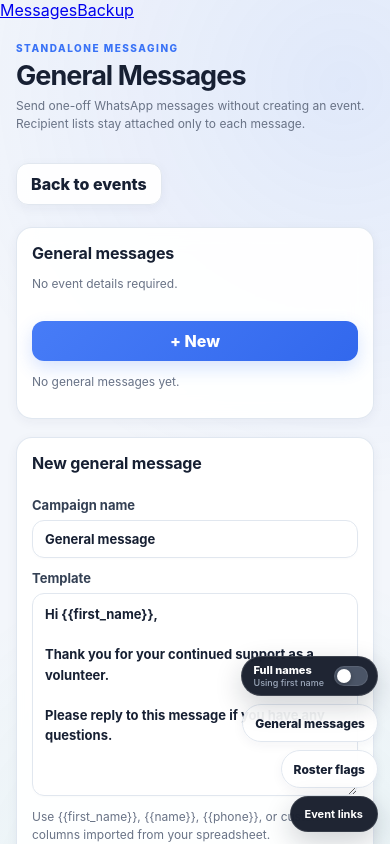
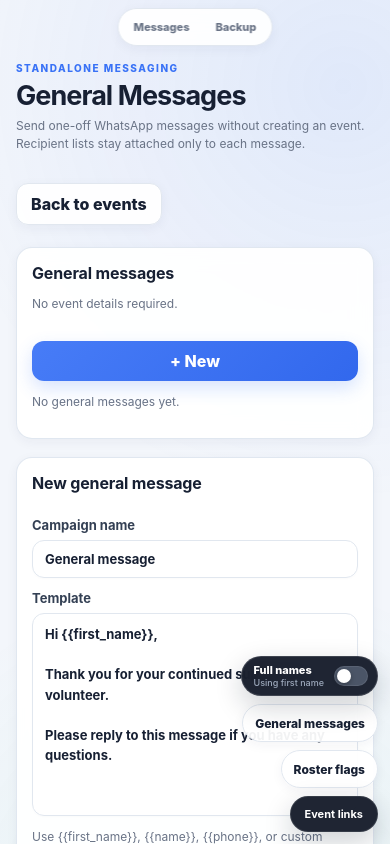
Before and after one commit to aqideh/volmessagetool, a Next.js app: page /general in a window 390 px wide. Shown: the top 844 px of the page. Built offline with nearby package versions, Linux system fonts and the light colour scheme.

Commit message:
style: polish general and roster utility views

```diff
--- a/app/general-messaging.css
+++ b/app/general-messaging.css
@@ -1,6 +1,33 @@
+.general-subnav {
+  position: fixed;
+  top: 14px;
+  left: 50%;
+  z-index: 40;
+  display: flex;
+  gap: 4px;
+  padding: 4px;
+  transform: translateX(-50%);
+  border: 1px solid var(--border);
+  border-radius: 999px;
+  background: rgba(255,255,255,.92);
+  box-shadow: var(--shadow-sm);
+  backdrop-filter: blur(12px);
+}
+
+.general-subnav a {
+  padding: 7px 11px;
+  border-radius: 999px;
+  color: var(--muted);
+  text-decoration: none;
+  font-size: 11px;
+  font-weight: 760;
+}
+
+.general-subnav a:hover { color: var(--text); background: var(--accent-soft); }
+
 .general-page {
   min-height: 100vh;
-  padding: 34px clamp(24px, 4vw, 54px) 64px;
+  padding: 68px clamp(24px, 4vw, 54px) 64px;
 }
 
 .general-header {
@@ -50,6 +77,18 @@
 .recipient-row strong { font-size: 13px; }
 .recipient-row span { font-size: 11px; color: var(--muted); }
 
+.roster-flag-toolbar {
+  display: grid;
+  grid-template-columns: minmax(220px, 1.4fr) minmax(160px, .7fr) minmax(220px, 1fr);
+  gap: 12px;
+  margin-bottom: 16px;
+}
+
+.roster-flag-metrics {
+  grid-template-columns: repeat(5, minmax(0, 1fr));
+  margin-bottom: 16px;
+}
+
 .roster-flag-select {
   width: auto;
   min-width: 132px;
@@ -90,9 +129,12 @@
 @media (max-width: 900px) {
   .general-layout { grid-template-columns: 1fr; }
   .general-header { flex-direction: column; }
+  .roster-flag-toolbar { grid-template-columns: 1fr; }
+  .roster-flag-metrics { grid-template-columns: repeat(2, minmax(0, 1fr)); }
 }
 
 @media (max-width: 640px) {
-  .general-page { padding: 22px 16px 50px; }
+  .general-subnav { top: 8px; }
+  .general-page { padding: 62px 16px 50px; }
   .general-recipient-form { grid-template-columns: 1fr; }
 }
```
